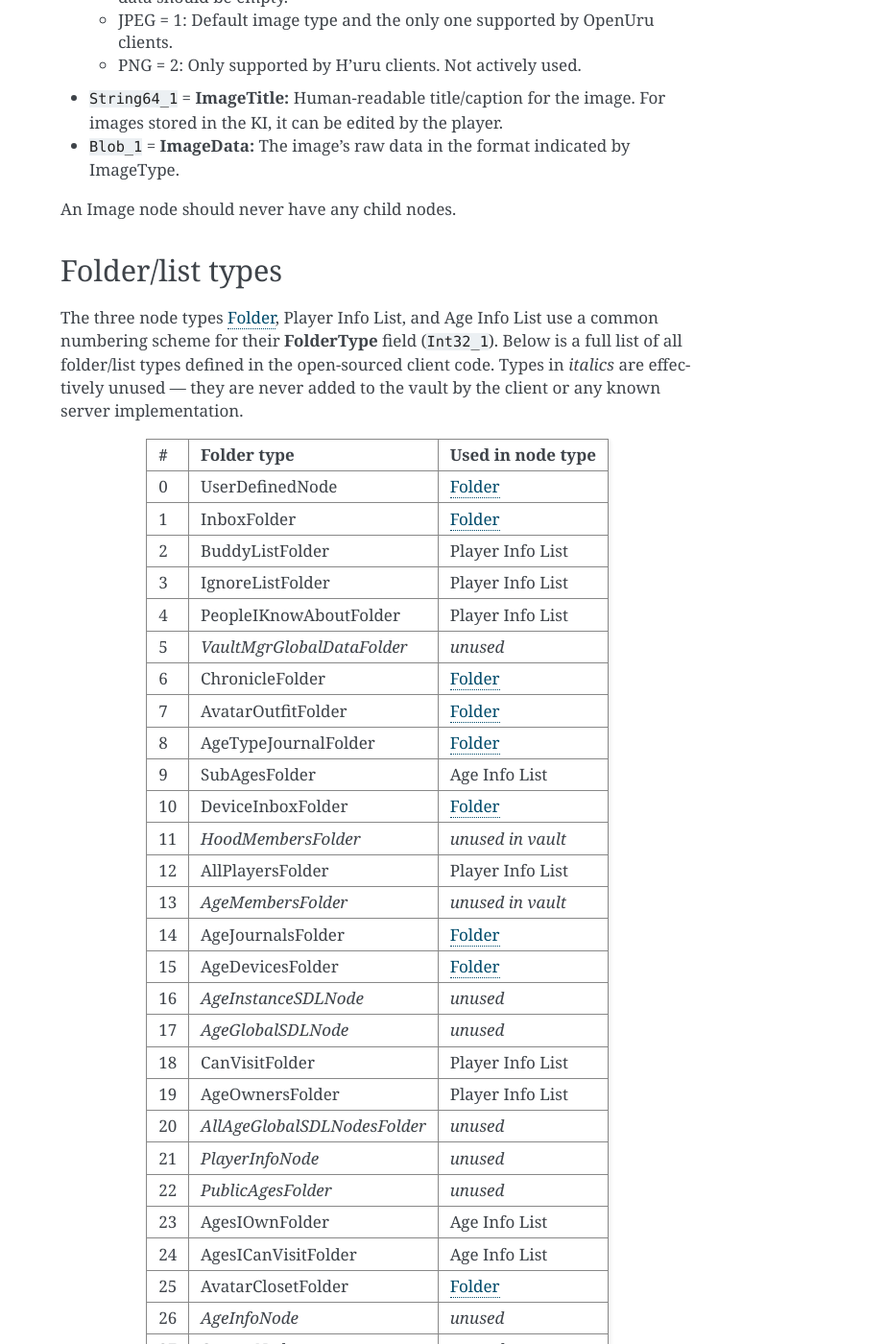
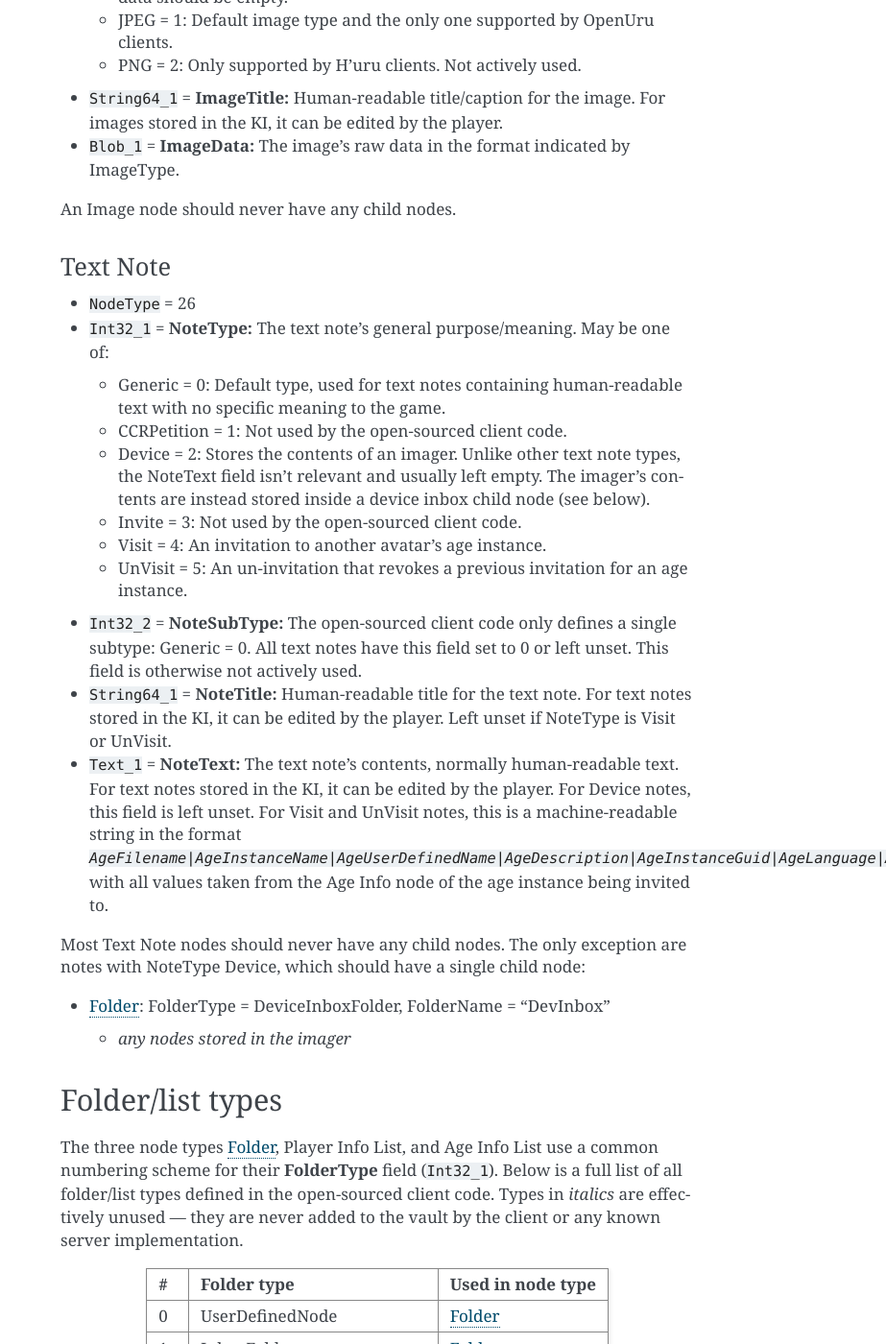
Before and after one commit to dgelessus/NAGUS, a Sphinx documentation site: the page built from docs/uru/vault.rst, in a window 1280 px wide and 1400 px high, scrolled down 6587 px. Shown: the whole window at 96% size, without its empty margins (357-1280 px from the left). Built offline with Sphinx 7.4.7, drawn with Linux system fonts in a browser that asks for light colours; some of the changed text lies outside the part shown.

Commit message:
Document structure of Text Note vault nodes

```diff
--- a/docs/uru/vault.rst
+++ b/docs/uru/vault.rst
@@ -202,7 +202,7 @@ they should never appear in the actual vault database or over the network.
    * :ref:`Player Info <vault_node_player_info>` = 23
    * :ref:`System <vault_node_system>` = 24
    * :ref:`Image <vault_node_image>` = 25
-   * Text Note = 26
+   * :ref:`Text Note <vault_node_text_note>` = 26
    * SDL = 27
    * Age Link = 28
    * Chronicle = 29
@@ -366,11 +366,11 @@ The System node should have the following children:
 
   * :ref:`vault_node_folder`: FolderType = UserDefinedNode, FolderName = "Journals"
 
-    * Text Note: Type = Generic, SubType = Generic, Title = "Sharper", Text = *contents of Douglas Sharper's journal*
+    * :ref:`vault_node_text_note`: Type = Generic, SubType = Generic, Title = "Sharper", Text = *contents of Douglas Sharper's journal*
 
   * :ref:`vault_node_folder`: FolderType = UserDefinedNode, FolderName = "MemorialImager"
 
-    * Text Note: Type = Generic, SubType = Generic, Title = "MemorialImager", Text = *list of names to be displayed on the Kahlo Pub memorial imager*
+    * :ref:`vault_node_text_note`: Type = Generic, SubType = Generic, Title = "MemorialImager", Text = *list of names to be displayed on the Kahlo Pub memorial imager*
 
   * *additional nodes that will be displayed in every avatar's Incoming folder*
 
@@ -404,6 +404,56 @@ Image
   The image's raw data in the format indicated by ImageType.
 
 An Image node should never have any child nodes.
+
+.. _vault_node_text_note:
+
+Text Note
+^^^^^^^^^
+
+* ``NodeType`` = 26
+* ``Int32_1`` = **NoteType:**
+  The text note's general purpose/meaning.
+  May be one of:
+
+  * Generic = 0: Default type,
+    used for text notes containing human-readable text
+    with no specific meaning to the game.
+  * CCRPetition = 1: Not used by the open-sourced client code.
+  * Device = 2: Stores the contents of an imager.
+    Unlike other text note types,
+    the NoteText field isn't relevant and usually left empty.
+    The imager's contents are instead stored inside a device inbox child node (see below).
+  * Invite = 3: Not used by the open-sourced client code.
+  * Visit = 4: An invitation to another avatar's age instance.
+  * UnVisit = 5: An un-invitation that revokes a previous invitation for an age instance.
+* ``Int32_2`` = **NoteSubType:**
+  The open-sourced client code only defines a single subtype: Generic = 0.
+  All text notes have this field set to 0 or left unset.
+  This field is otherwise not actively used.
+* ``String64_1`` = **NoteTitle:**
+  Human-readable title for the text note.
+  For text notes stored in the KI,
+  it can be edited by the player.
+  Left unset if NoteType is Visit or UnVisit.
+* ``Text_1`` = **NoteText:**
+  The text note's contents,
+  normally human-readable text.
+  For text notes stored in the KI,
+  it can be edited by the player.
+  For Device notes,
+  this field is left unset.
+  For Visit and UnVisit notes,
+  this is a machine-readable string in the format
+  :samp:`{AgeFilename}|{AgeInstanceName}|{AgeUserDefinedName}|{AgeDescription}|{AgeInstanceGuid}|{AgeLanguage}|{AgeSequenceNumber}`,
+  with all values taken from the Age Info node of the age instance being invited to.
+
+Most Text Note nodes should never have any child nodes.
+The only exception are notes with NoteType Device,
+which should have a single child node:
+
+* :ref:`vault_node_folder`: FolderType = DeviceInboxFolder, FolderName = "DevInbox"
+
+  * *any nodes stored in the imager*
 
 .. _vault_folder_list_types:
 
```
